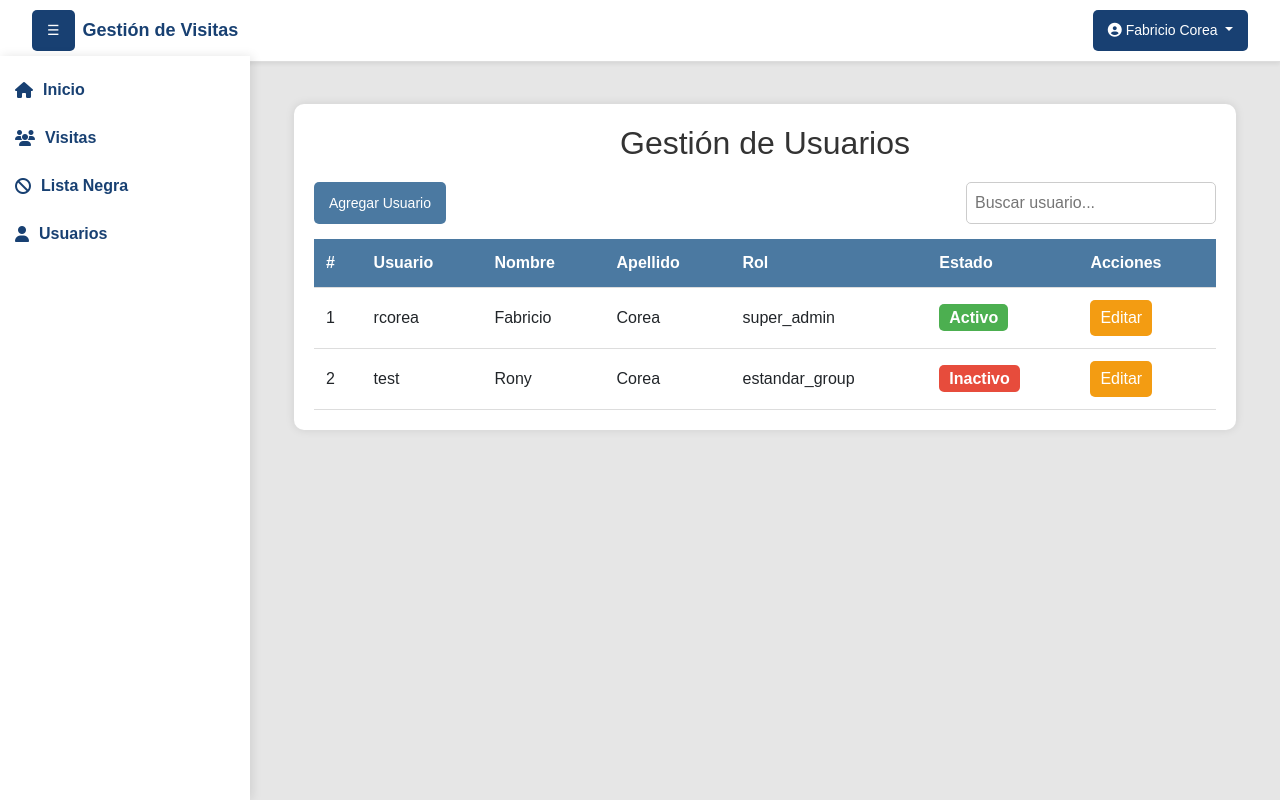
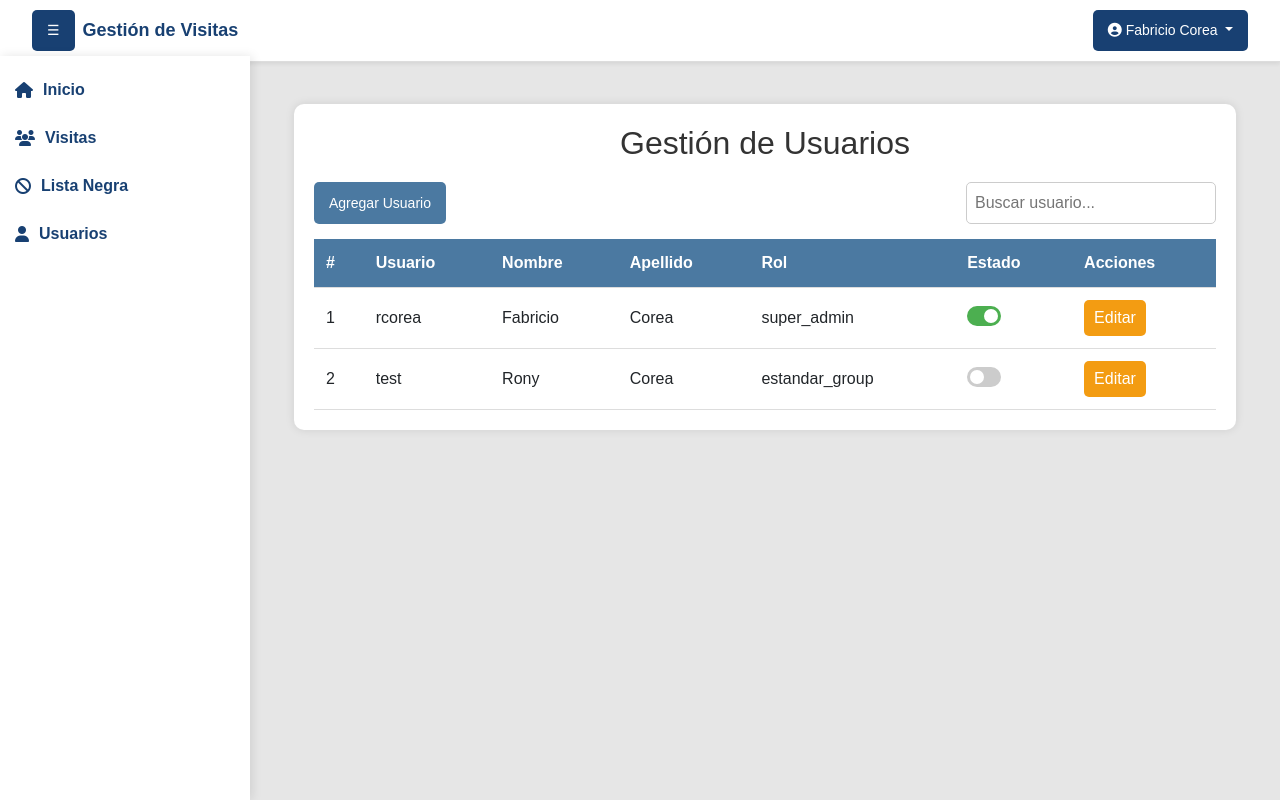
Before and after one commit to FabricioCorea/gestion_visitas, a Django app: page /usuarios/ in a window 1280 px wide. Run offline with Django 5.2, Linux system fonts and the light colour scheme; a user stored in the database is signed in; data comes from the database, SQL or seed files in the repository; both versions use the stored data as it was after the commit; some libraries are stand-ins or nearby versions.

Commit message:
status user

```diff
--- a/gestion_visitas/urls.py
+++ b/gestion_visitas/urls.py
@@ -11,6 +11,5 @@ urlpatterns = [
     path('login/', vistasUsuarios.user_login, name='login'),
     path("logout/", vistasUsuarios.user_logout, name="logout"),
     path('usuarios/', vistasUsuarios.user_list, name='usuarios'),
-    path('usuarios/cambiar_estado/<int:userId>/', vistasUsuarios.cambiar_estado_usuario, name='cambiar_estado_usuario'),
-
+    path('usuarios/cambiar_estado/<int:user_id>/', vistasUsuarios.toggle_user_status, name='toggle_user_status'),
 ]
--- a/static/css/style.css
+++ b/static/css/style.css
@@ -135,184 +135,3 @@ body {
 #sidebar ul li a:hover i {
   color: white !important;
 }
-
-/* Contenedor principal */
-.container {
-  width: 90%;
-  max-width: 1100px;
-  margin: auto;
-  background: #ffffff;
-  padding: 20px;
-  border-radius: 10px;
-  box-shadow: 0px 0px 10px rgba(0, 0, 0, 0.1);
-  position: relative;
-  z-index: 1;
-}
-
-h2 {
-  text-align: center;
-  margin-bottom: 20px;
-  color: #184072;
-}
-
-/* Botones */
-.btn {
-  padding: 10px 15px;
-  border: none;
-  border-radius: 5px;
-  cursor: pointer;
-  font-size: 14px;
-  color: white;
-}
-
-.btn-add {
-  background: #184072;
-}
-
-.btn-add:hover {
-  background: #112b4d;
-  color: white;
-}
-
-/* Caja de búsqueda */
-.search-box {
-  padding: 8px;
-  width: 250px;
-  border: 1px solid #ccc;
-  border-radius: 5px;
-}
-
-/* Tablas */
-.table-responsive {
-  overflow-x: auto;
-}
-
-table {
-  width: 100%;
-  border-collapse: collapse;
-  background: #fff;
-}
-
-th, td {
-  padding: 12px;
-  text-align: left;
-  border-bottom: 1px solid #ddd;
-}
-
-th {
-  background: #184072;
-  color: white;
-}
-
-tr:hover {
-  background-color: #f1f1f1;
-}
-
-/* Botones de estado */
-.btn-status {
-  cursor: pointer;
-  font-weight: bold;
-  padding: 5px 10px;
-  border-radius: 5px;
-  text-align: center;
-}
-
-.active {
-  background: #4CAF50;
-  color: white;
-}
-
-.inactive {
-  background: #E74C3C;
-  color: white;
-}
-
-/* Botón de edición */
-.btn-edit {
-  background: #f39c12;
-  color: white;
-  padding: 6px 10px;
-  border: none;
-  border-radius: 5px;
-  cursor: pointer;
-}
-
-.btn-edit:hover {
-  background: #e67e22;
-}
-
-/* Formularios */
-.form-group {
-  margin-bottom: 15px;
-}
-
-.form-control {
-  width: 100%;
-  padding: 10px;
-  border-radius: 5px;
-  border: 1px solid #ccc;
-}
-
-label {
-  font-weight: bold;
-  margin-bottom: 5px;
-}
-
-/* Ajustes para tablas */
-.table {
-  width: 100%;
-  border-collapse: collapse;
-  margin-top: 10px;
-}
-
-.table th,
-.table td {
-  padding: 10px;
-  border: 1px solid #ddd;
-  text-align: left;
-}
-
-.table th {
-  background: #184072;
-  color: white;
-}
-
-.table tr:hover {
-  background-color: #f9f9f9;
-}
-
-/* Ajustes para botones dentro de la tabla */
-.table .btn {
-  padding: 5px 10px;
-  font-size: 12px;
-  border-radius: 3px;
-}
-
-.btn-delete {
-  background: #e74c3c;
-}
-
-.btn-delete:hover {
-  background: #c0392b;
-}
-
-/* Responsividad */
-@media (max-width: 768px) {
-  .actions {
-      flex-direction: column;
-      align-items: center;
-      gap: 10px;
-  }
-
-  .search-box {
-      width: 100%;
-  }
-
-  table {
-      font-size: 14px;
-  }
-
-  th, td {
-      padding: 8px;
-  }
-}
--- a/templates/auth/user_list.html
+++ b/templates/auth/user_list.html
@@ -39,10 +39,13 @@
                         {% endfor %}
                     </td>
                     <td>
-                        <span class="btn-status {% if user.is_active %}active{% else %}inactive{% endif %}"
-                              onclick="toggleStatus({{ user.id }}, this)">
-                            {% if user.is_active %}Activo{% else %}Inactivo{% endif %}
-                        </span>
+                        <label class="switch">
+                            <input type="checkbox"
+                                   class="toggle-status"
+                                   data-user-id="{{ user.id }}"
+                                   {% if user.is_active %}checked{% endif %}>
+                            <span class="slider round"></span>
+                        </label>
                     </td>
                     <td>
                         <button class="btn-edit">Editar</button>
@@ -126,24 +129,6 @@
         background-color: #f1f1f1;
     }
 
-    .btn-status {
-        cursor: pointer;
-        font-weight: bold;
-        padding: 5px 10px;
-        border-radius: 5px;
-        text-align: center;
-    }
-
-    .active {
-        background: #4CAF50;
-        color: white;
-    }
-
-    .inactive {
-        background: #E74C3C;
-        color: white;
-    }
-
     .btn-edit {
         background: #f39c12;
         color: white;
@@ -155,6 +140,52 @@
 
     .btn-edit:hover {
         background: #e67e22;
+    }
+
+    /* Estilos para el switch (toggle) */
+    .switch {
+        position: relative;
+        display: inline-block;
+        width: 34px;
+        height: 20px;
+    }
+
+    .switch input {
+        opacity: 0;
+        width: 0;
+        height: 0;
+    }
+
+    .slider {
+        position: absolute;
+        cursor: pointer;
+        top: 0;
+        left: 0;
+        right: 0;
+        bottom: 0;
+        background-color: #ccc;
+        transition: .4s;
+        border-radius: 34px;
+    }
+
+    .slider:before {
+        position: absolute;
+        content: "";
+        height: 14px;
+        width: 14px;
+        left: 3px;
+        bottom: 3px;
+        background-color: white;
+        transition: .4s;
+        border-radius: 50%;
+    }
+
+    input:checked + .slider {
+        background-color: #4CAF50;
+    }
+
+    input:checked + .slider:before {
+        transform: translateX(14px);
     }
 </style>
 {% endblock %}
@@ -173,54 +204,39 @@
         });
     });
 
-    function getCSRFToken() {
-        return document.querySelector('[name=csrfmiddlewaretoken]').value;
-    }
-
-    function toggleStatus(userId, element) {
-        let currentState = element.classList.contains("active");
+    document.querySelectorAll('.toggle-status').forEach(switchButton => {
+        switchButton.addEventListener('change', function() {
+            let userId = this.getAttribute('data-user-id');
+            let isChecked = this.checked;
 
             Swal.fire({
-            title: "¿Estás seguro?",
-            text: "El estado del usuario será cambiado.",
-            icon: "warning",
+                title: '¿Estás seguro?',
+                text: `¿Quieres cambiar el estado del usuario a ${isChecked ? 'Activo' : 'Inactivo'}?`,
+                icon: 'warning',
                 showCancelButton: true,
-            confirmButtonColor: "#4CAF50",
-            cancelButtonColor: "#E74C3C",
-            confirmButtonText: "Sí, cambiar",
-            cancelButtonText: "Cancelar"
+                confirmButtonText: 'Sí, cambiar',
+                cancelButtonText: 'No, cancelar',
             }).then((result) => {
                 if (result.isConfirmed) {
-                fetch(`${window.location.origin}/usuarios/cambiar_estado/${userId}/`, {
+                    fetch(`/usuarios/cambiar_estado/${userId}/`, {
                         method: "POST",
                         headers: {
-                        "X-CSRFToken": getCSRFToken(),
-                        "Content-Type": "application/json"
+                            "Content-Type": "application/json",
+                            "X-CSRFToken": "{{ csrf_token }}"
                         }
                     })
                     .then(response => response.json())
                     .then(data => {
-                    if (data.success) {
-                        if (currentState) {
-                            element.classList.remove("active");
-                            element.classList.add("inactive");
-                            element.textContent = "Inactivo";
-                        } else {
-                            element.classList.remove("inactive");
-                            element.classList.add("active");
-                            element.textContent = "Activo";
-                        }
-                        Swal.fire("¡Cambiado!", "El estado ha sido actualizado.", "success");
-                    } else {
-                        Swal.fire("Error", data.error, "error");
-                    }
-                })
-                .catch(error => {
-                    console.error("Error:", error);
-                    Swal.fire("Error", "Ocurrió un problema en la solicitud.", "error");
-                });
+                        if (!data.success) {
+                            Swal.fire("Error", "No se pudo cambiar el estado.", "error");
+                            this.checked = !isChecked; // Revertir el cambio si hay un error
                         }
                     });
+                } else {
+                    this.checked = !isChecked; // Revertir el cambio si se cancela
                 }
+            });
+        });
+    });
 </script>
 {% endblock %}
--- a/usuarios/views.py
+++ b/usuarios/views.py
@@ -1,10 +1,13 @@
-from django.shortcuts import render, redirect, get_object_or_404
 from django.contrib.auth.decorators import login_required
-from django.contrib.auth import authenticate, login as auth_login, logout as auth_logout
-from django.contrib.auth.models import User
+from django.contrib.auth.models import User, Group
+from django.shortcuts import get_object_or_404, redirect, render
 from django.contrib import messages
 from django.http import JsonResponse
-
+from django.views.decorators.csrf import csrf_exempt
+from django.core.cache import cache
+from django.db.models import Q
+from django.utils.timezone import now
+import json
 # Vista de login
 def user_login(request):
     if request.method == "POST":
@@ -56,51 +59,11 @@ def user_list(request):
         'is_super_admin_group': is_super_admin_group,
         'is_admin_group': is_admin_group
     })
-@login_required
-def cambiar_estado_usuario(request, user_id):
+@csrf_exempt
+def toggle_user_status(request, user_id):
     if request.method == "POST":
-        # Obtener el usuario que se quiere modificar
         user = get_object_or_404(User, id=user_id)
-
-        # Cambiar el estado del usuario (activo o inactivo)
-        user.is_active = not user.is_active
+        user.is_active = not user.is_active  # Alternar estado
         user.save()
-
-        return JsonResponse({'success': True, 'new_status': user.is_active})
-
-    return JsonResponse({'success': False, 'message': 'Método no permitido.'}, status=405)
-""" @login_required
-def cambiar_estado_usuario(request, user_id):
-    if request.method == "POST":
-        # Obtener el usuario que se quiere modificar
-        user = get_object_or_404(User, id=user_id)
-
-        # Verificar los permisos del usuario autenticado
-        is_super_admin_group = request.user.groups.filter(name='super_admin').exists()
-        is_admin_group = request.user.groups.filter(name='admin_group').exists()
-
-        # Verificar el grupo del usuario objetivo
-        is_target_standard_group = user.groups.filter(name="estandar_group").exists()
-        is_target_admin_group = user.groups.filter(name="admin_group").exists()
-        is_target_super_admin = user.groups.filter(name="super_admin").exists()
-
-        # Reglas de permisos
-        if is_super_admin_group:
-            pass  # Puede cambiar el estado de cualquier usuario
-
-        elif is_admin_group:
-            if not is_target_standard_group:
-                return JsonResponse({'success': False, 'message': 'No tienes permiso para cambiar el estado de este usuario.'}, status=403)
-
-        else:
-            return JsonResponse({'success': False, 'message': 'Acceso no autorizado.'}, status=403)
-
-        # Cambiar el estado del usuario (activo o inactivo)
-        user.is_active = not user.is_active
-        user.save()
-
-        return JsonResponse({'success': True, 'new_status': user.is_active})
-
-    return JsonResponse({'success': False, 'message': 'Método no permitido.'}, status=405)
-
- """
+        return JsonResponse({"success": True, "new_status": user.is_active})
+    return JsonResponse({"success": False}, status=400)
```
Also changed, not shown: db.sqlite3. Lines whose indentation alone changed are shown as unchanged.
